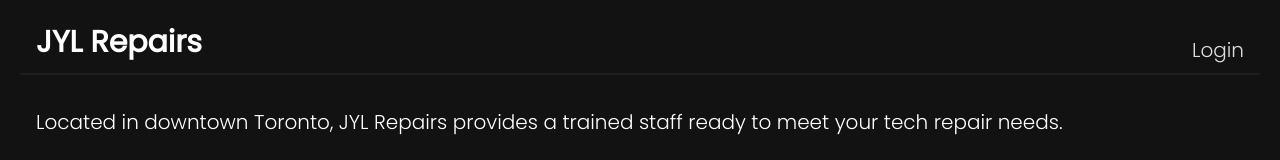
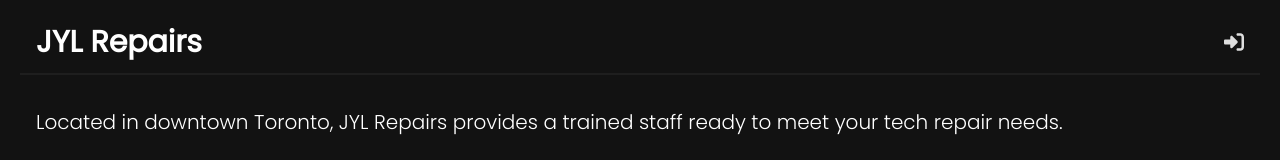
Before and after one commit to jianylei/shopNotes, a React (Create React App) app: page / in a window 1280 px wide. Shown: the top 160 px of the page. Built offline with nearby package versions, Linux system fonts and the light colour scheme.

Commit message:
updated nav icons

```diff
--- a/src/components/Public.js
+++ b/src/components/Public.js
@@ -1,11 +1,13 @@
 import { Link } from "react-router-dom";
+import { FontAwesomeIcon } from '@fortawesome/react-fontawesome'
+import { faRightToBracket } from "@fortawesome/free-solid-svg-icons"
 
 const Public = () => {
   return (
     <section className="public">
         <header>
             <h1><span className="nowrap">JYL Repairs</span></h1>
-            <Link to="/login">Login</Link>
+            <Link to="/login"><FontAwesomeIcon icon={faRightToBracket} /></Link>
         </header>
         <main className="public__main">
             <p>Located in downtown Toronto, JYL Repairs provides a trained staff ready to meet your tech repair needs.</p>
--- a/src/features/auth/Login.js
+++ b/src/features/auth/Login.js
@@ -5,6 +5,8 @@
 import { useLoginMutation } from "./authApiSlice"
 import usePersist from "../../hooks/usePersist"
 import { PulseLoader } from "react-spinners"
+import { FontAwesomeIcon } from '@fortawesome/react-fontawesome'
+import { faHouseUser } from "@fortawesome/free-solid-svg-icons"
 
 const Login = () => {
   const userRef = useRef()
@@ -60,7 +62,7 @@
     <section className="public">
         <header>
             <h1>Login</h1>
-            <Link to="/">Home</Link>
+            <Link to="/"><FontAwesomeIcon icon={faHouseUser} /></Link>
         </header>
         <main className="login">
             <form className="form" onSubmit={handleSubmit}>
--- a/src/index.css
+++ b/src/index.css
@@ -144,7 +144,7 @@
 .public header {
   display: flex;
   justify-content: space-between;
-  align-items: flex-end;
+  align-items: center;
   padding: 0 1rem;
 }
 
@@ -495,6 +495,10 @@
     align-items: center;
     padding: 0 0;
   }
+
+  .welcome {
+    margin: 10px 0 0 0;
+  }
 }
 
 @media screen and (min-width: 768px) {
```
